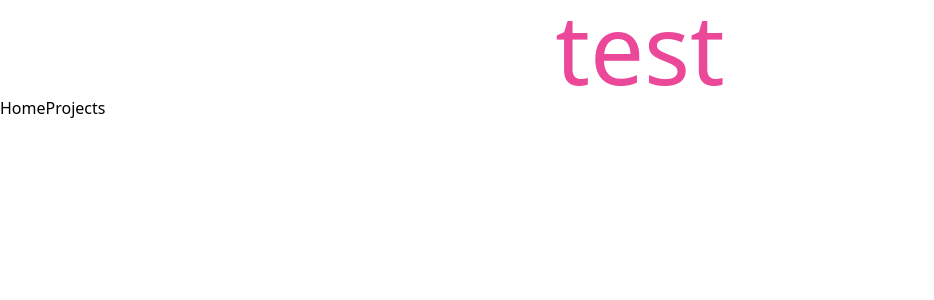
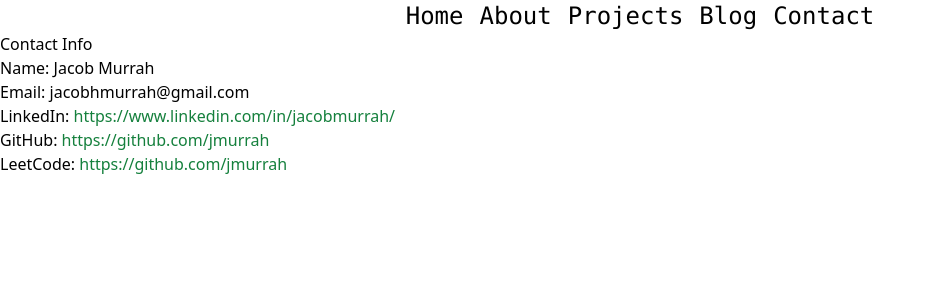
Before and after one commit to jmurrah/personal-portfolio, a React (Create React App) app in the folder frontend/: page /contact in a window 1280 px wide. Before the commit this address had no page. Shown: the top 300 px of the page, without its empty margins (0-934 px from the left). Built offline with nearby package versions, Linux system fonts and the light colour scheme.

Commit message:
setup layout of navbar and added some pages

```diff
--- a/frontend/craco.config.js
+++ b/frontend/craco.config.js
@@ -1,6 +1,6 @@
 module.exports = {
     style: {
-        postcssOptions: {
+        postcss: {
             plugins: [
                 require('tailwindcss'),
                 require('autoprefixer'),
--- a/frontend/public/index.html
+++ b/frontend/public/index.html
@@ -2,7 +2,7 @@
 <html lang="en">
   <head>
     <meta charset="utf-8" />
-    <link rel="icon" href="%PUBLIC_URL%/favicon.ico" />
+    <link rel="icon" href="%PUBLIC_URL%/static/favicon.ico" />
     <meta name="viewport" content="width=device-width, initial-scale=1" />
     <meta name="theme-color" content="#000000" />
     <meta
--- a/frontend/src/App.js
+++ b/frontend/src/App.js
@@ -1,7 +1,10 @@
 import NavBar from "./components/NavBar"
 import { Routes, Route } from "react-router-dom"
 import Home from "./components/Home"
-import About from "./components/Projects"
+import About from "./components/About"
+import Projects from "./components/Projects"
+import Blog from "./components/Blog"
+import Contact from "./components/Contact"
 
 function App() {
   return (
@@ -10,7 +13,10 @@
 
       <Routes>
         <Route path="/" element={ <Home/> } />
-        <Route path="/projects" element={ <About/> } />
+        <Route path="/about" element={ <About/> } />
+        <Route path="/projects" element={ <Projects/> } />
+        <Route path="/blog" element={ <Blog/> } />
+        <Route path="/contact" element={ <Contact/> } />
       </Routes>
     </div>
   )
--- a/frontend/public/manifest.json
+++ b/frontend/src/components/About.js
@@ -1,8 +1,12 @@
-{
-    "short_name": "React App",
-    "name": "Create React App Sample",
-    "start_url": ".",
-    "display": "standalone",
-    "theme_color": "#000000",
-    "background_color": "#ffffff"
-  }
+import React from 'react';
+
+function About() {
+    return (
+        <div>
+            <h1>About</h1>
+            <p>Coming Soon...</p>
+        </div>
+    );
+}
+
+export default About;
--- /dev/null
+++ b/frontend/src/components/Blog.js
@@ -0,0 +1,12 @@
+import React from 'react';
+
+function Blog() {
+    return (
+        <div>
+            <h1>Blog</h1>
+            <p>This is where I post about my progress weekly!</p>
+        </div>
+    );
+}
+
+export default Blog;
--- /dev/null
+++ b/frontend/src/components/Contact.js
@@ -0,0 +1,16 @@
+import React from 'react';
+
+function Contact() {
+    return (
+        <div>
+            <h1>Contact Info</h1>
+            <p>Name: Jacob Murrah</p>
+            <p>Email: jacobhmurrah@gmail.com</p>
+            <p>LinkedIn: <a className='text-green-700' href="https://www.linkedin.com/in/jacobmurrah/" target="_blank" rel="noopener noreferrer">https://www.linkedin.com/in/jacobmurrah/</a></p>
+            <p>GitHub: <a className='text-green-700' href="https://github.com/jmurrah" target="_blank" rel="noopener noreferrer">https://github.com/jmurrah</a></p>
+            <p>LeetCode: <a className='text-green-700' href="https://leetcode.com/jacobhmurrah/" target="_blank" rel="noopener noreferrer">https://github.com/jmurrah</a></p>
+        </div>
+    );
+}
+
+export default Contact;
--- a/frontend/src/components/Home.js
+++ b/frontend/src/components/Home.js
@@ -4,6 +4,7 @@
     return (
         <div>
             <h1>Home</h1>
+            <p>Coming Soon...</p>
         </div>
     );
 }
--- a/frontend/src/components/NavBar.js
+++ b/frontend/src/components/NavBar.js
@@ -3,10 +3,12 @@
 
 function NavBar() {
     return (
-        <div>
-            <h1 className='text-pink-500 text-center text-8xl'>test</h1>
+        <div className='space-x-4 text-2xl font-mono text-center'>
             <Link to="/">Home</Link>
+            <Link to="/about">About</Link>
             <Link to="/projects">Projects</Link>
+            <Link to="/blog">Blog</Link>
+            <Link to="/contact">Contact</Link>
         </div>
     );
 }
```
